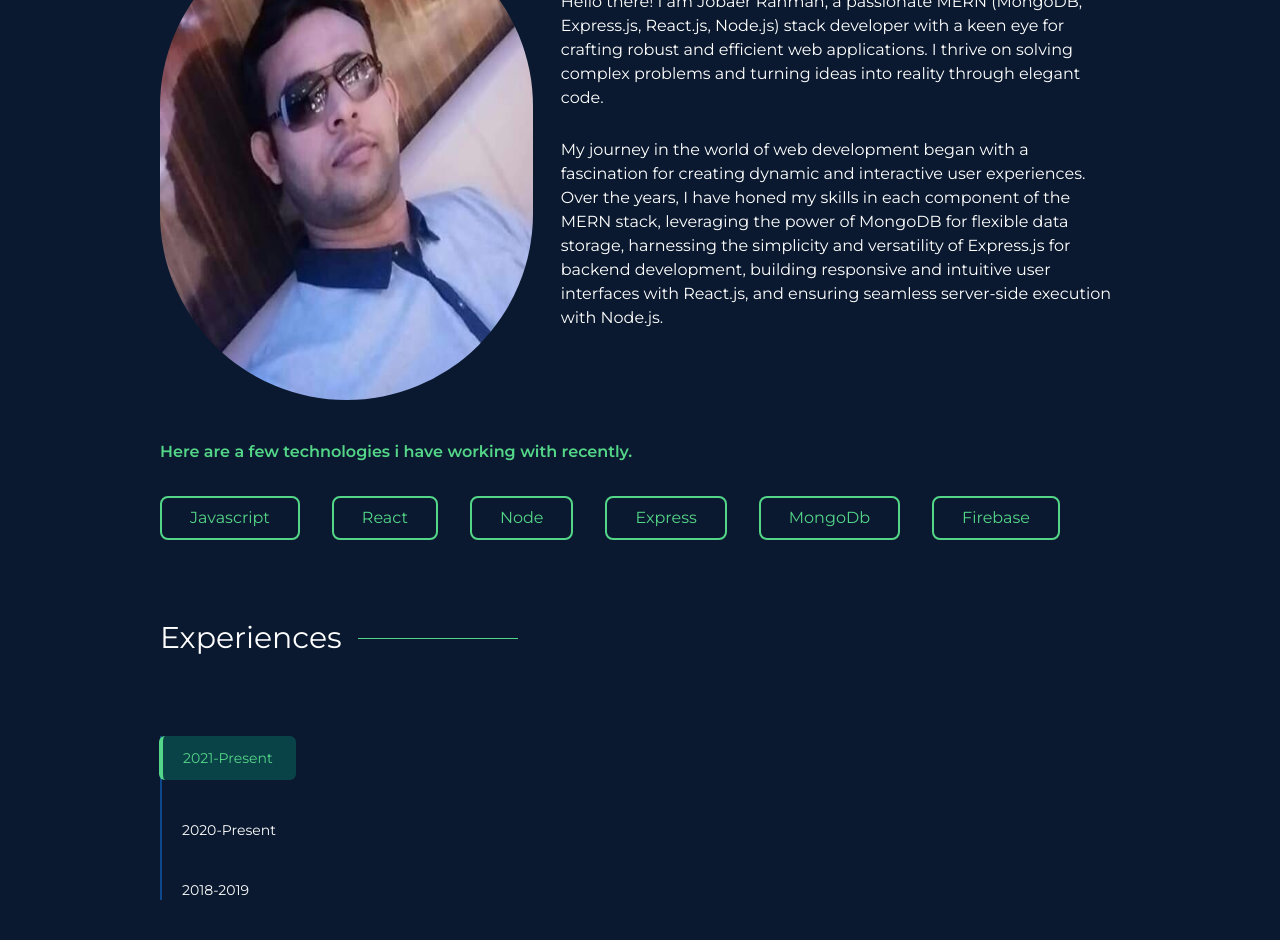
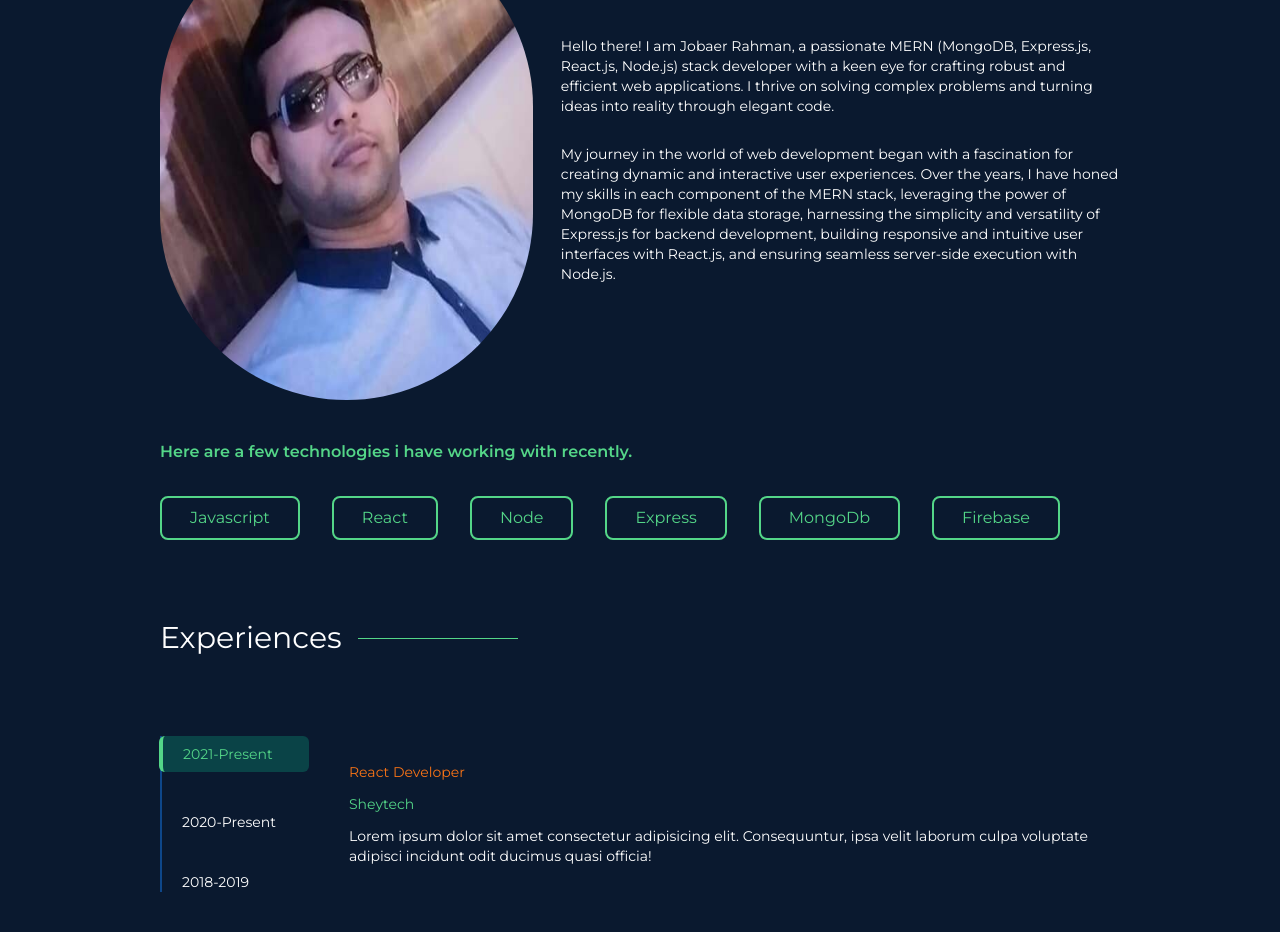
Before and after one commit to JobaerAbdi/mern-portfolio-website, a React (Vite) app: page / in a window 1280 px wide. Shown: the part 900-1840 px from the top of the page. Built offline with nearby package versions, Linux system fonts and the light colour scheme.

Commit message:
Experience section is completed

```diff
--- a/src/pages/About.jsx
+++ b/src/pages/About.jsx
@@ -18,14 +18,14 @@ const About = () => {
           <img className="h-[60vh] rounded-full" src={image} />
         </div>
         <div className="flex flex-col gap-7 w-3/5 sm:w-full">
-          <p className="text-white sm:text-sm">
+          <p className="text-white text-sm">
             Hello there! I am Jobaer Rahman, a passionate MERN (MongoDB,
             Express.js, React.js, Node.js) stack developer with a keen eye for
             crafting robust and efficient web applications. I thrive on solving
             complex problems and turning ideas into reality through elegant
             code.
           </p>
-          <p className="text-white sm:text-sm">
+          <p className="text-white text-sm">
             My journey in the world of web development began with a fascination
             for creating dynamic and interactive user experiences. Over the
             years, I have honed my skills in each component of the MERN stack,
--- a/src/pages/Experiences.jsx
+++ b/src/pages/Experiences.jsx
@@ -7,7 +7,7 @@ const Experiences = () => {
   return (
     <div>
       <SectionTitle title="Experiences" />
-      <div className="flex py-10">
+      <div className="flex sm:flex-col gap-10 items-center py-10">
         <div className="flex flex-col gap-10 border-l-2 border-[#0f509bd8]">
           {experiences.map((experience, index) => (
             <div
@@ -19,7 +19,7 @@ const Experiences = () => {
                 className={`text-sm px-5
                 ${
                   selectedItemIndex === index
-                    ? "text-tertiary border-tertiary border-l-4 -ml-[3px] py-3 bg-[#0a4347] rounded-md"
+                    ? "text-tertiary border-tertiary border-l-4 -ml-[3px] py-2 bg-[#0a4347] rounded-md w-[150px]"
                     : "text-white"
                 } `}
               >
@@ -28,6 +28,17 @@ const Experiences = () => {
             </div>
           ))}
         </div>
+        <div className="flex flex-col gap-3">
+          <h1 className="text-secondary text-sm">
+            {experiences[selectedItemIndex].title}
+          </h1>
+          <h1 className="text-tertiary text-sm">
+            {experiences[selectedItemIndex].company}
+          </h1>
+          <h1 className="text-white text-sm">
+            {experiences[selectedItemIndex].description}
+          </h1>
+        </div>
       </div>
     </div>
   );
--- a/src/pages/Intro.jsx
+++ b/src/pages/Intro.jsx
@@ -8,7 +8,7 @@ const Intro = () => {
       <h1 className="text-white text-4xl sm:text-2xl font-semibold">
         I build think for the web
       </h1>
-      <p className="text-white w-2/3 sm:text-sm">
+      <p className="text-white w-2/3 text-sm">
         I am MERN stack Web Developer. Currently i am working as a React
         Developer. Also sharing my knowledge to the students that I have gained
         in my carrier through across the world.{" "}
--- a/src/resources/experiences.jsx
+++ b/src/resources/experiences.jsx
@@ -4,20 +4,20 @@ export const experiences = [
         company: "Sheytech",
         title: "React Developer",
         period: "2021-Present",
-        description: ""
+        description: "Lorem ipsum dolor sit amet consectetur adipisicing elit. Consequuntur, ipsa velit laborum culpa voluptate adipisci incidunt odit ducimus quasi officia!"
     },
     {
         _id: "0002",
         company: "Udemy",
         title: "Web Developer Instructor",
         period: "2020-Present",
-        description: ""
+        description: "Sit amet consectetur consectetur adipisicing elit. Consequuntur adipisicing elit. Consequuntur, ipsa velit laborum culpa voluptate adipisci incidunt odit ducimus quasi"
     },
     {
         _id: "0003",
         company: "Self-Employed",
         title: "Freelancer",
         period: "2018-2019",
-        description: ""
+        description: "Consectetur adipisicing elit. Consequuntur sit amet consectetur adipisicing elit. Consequuntur, ipsa velit laborum culpa voluptate adipisci incidunt odit ducimus quasi"
     }
 ]
```
